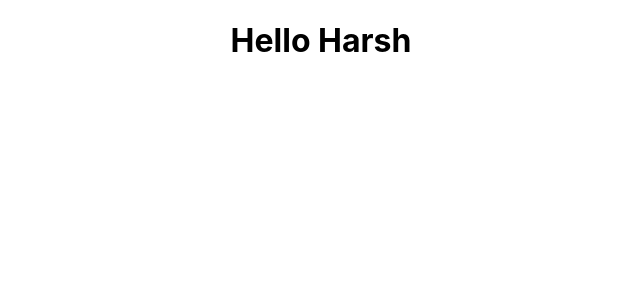
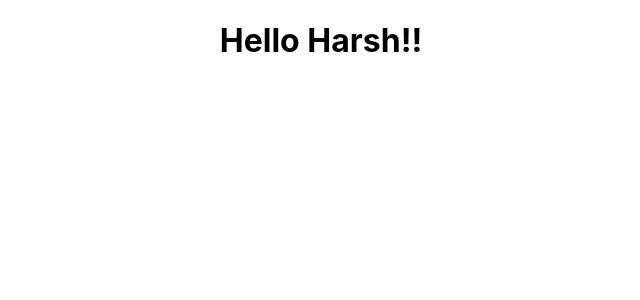
Before and after one commit to Harsh8279/react-practice, a React (Create React App) app: page / in a window 1280 px wide. Shown: the top 300 px of the page, without its empty margins (319-959 px from the left). Built offline with nearby package versions, Linux system fonts and the light colour scheme.

Commit message:
changed normal function to arrow function

```diff
--- a/src/components/Greet.js
+++ b/src/components/Greet.js
@@ -1,11 +1,13 @@
 import React from 'react'
 
-function Greet() {
-  return (
-    <div>
-        <h1>Hello Harsh</h1>
-    </div>
-  )
-}
+// function Greet() {
+//   return (
+//     <div>
+//         <h1>Hello Harsh</h1>
+//     </div>
+//   )
+// }
+
+const Greet = () => <h1>Hello Harsh!!</h1>
 
 export default Greet
```
